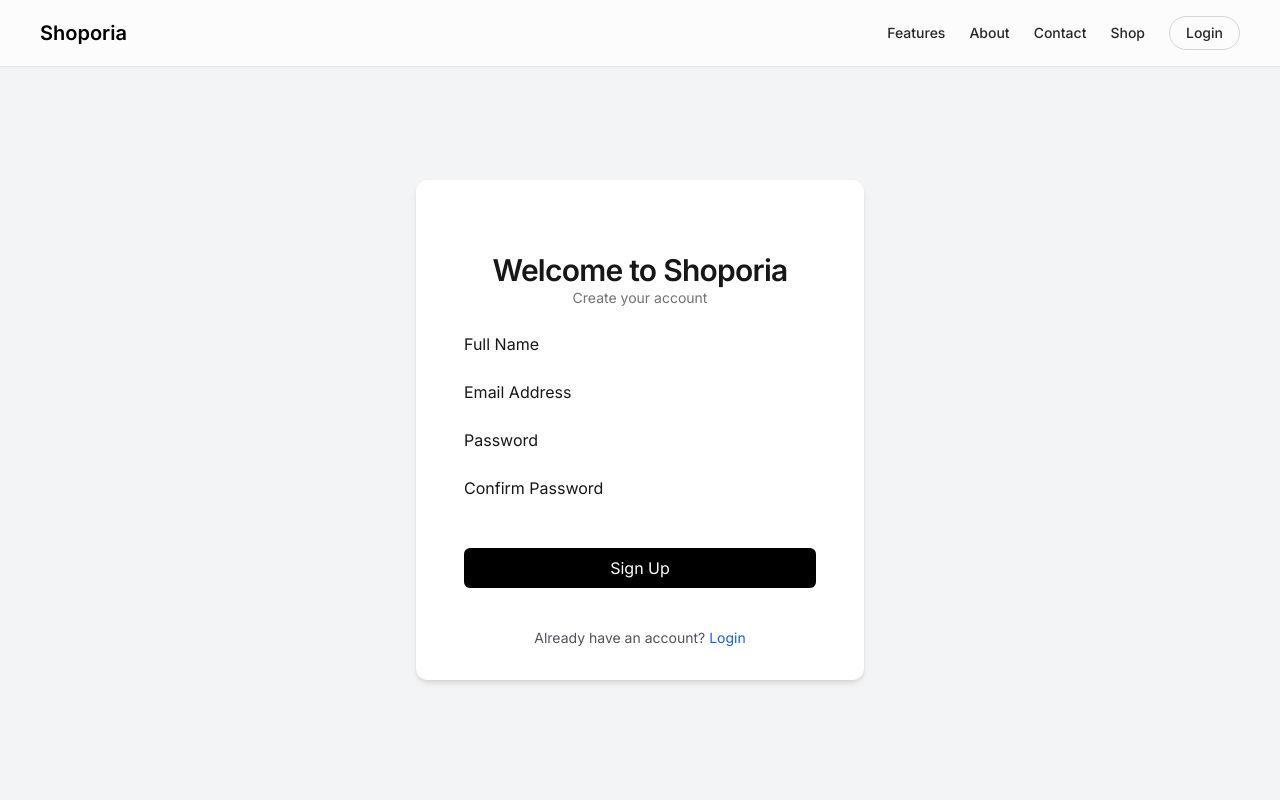
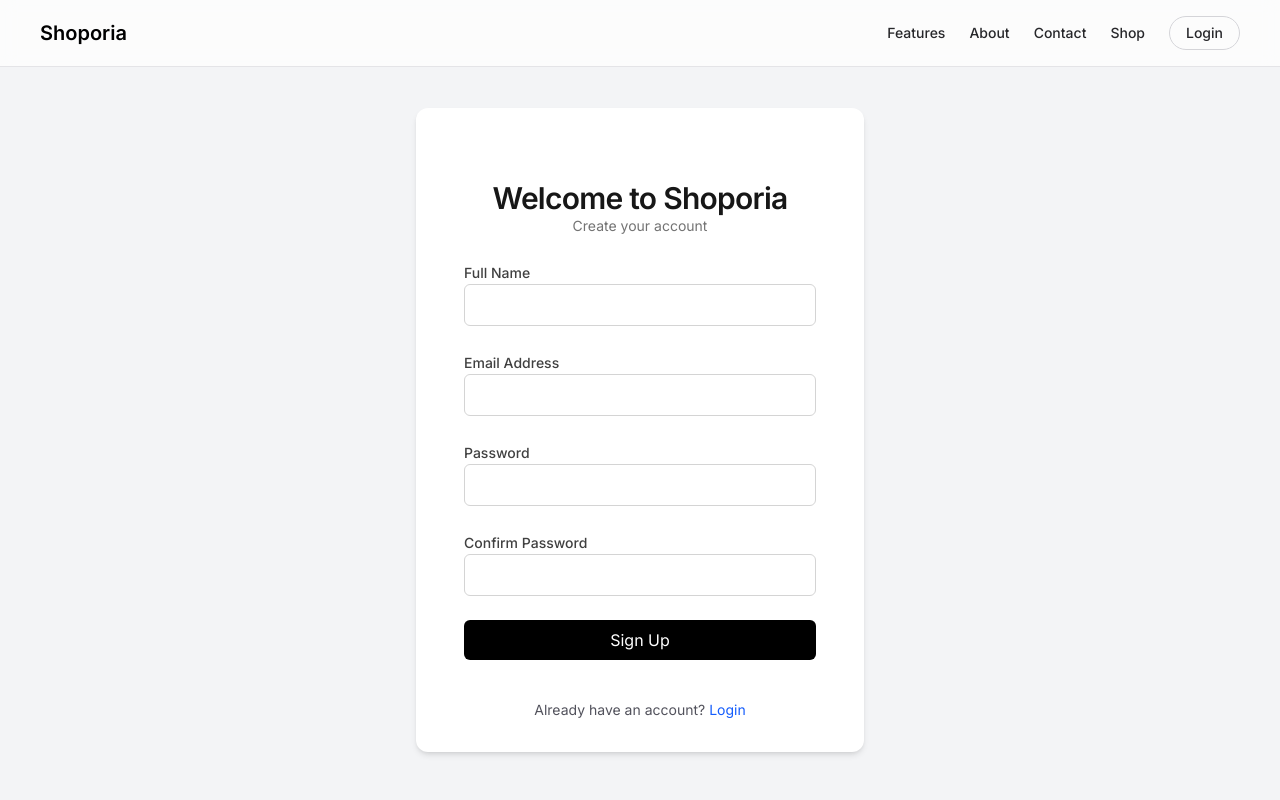
Before and after one commit to B-Acharekar/shoporia, a Next.js app: page /register in a window 1280 px wide. Shown: the top 800 px of the page. Built offline with nearby package versions, Linux system fonts and the light colour scheme.

Commit message:
feat(auth): add Google OAuth login with NextAuth

```diff
--- a/src/components/AuthForm.tsx
+++ b/src/components/AuthForm.tsx
@@ -64,25 +64,25 @@ const AuthForm: React.FC<AuthFormProps> = ({ type }) => {
 
       {type === 'register' && (
         <div className="space-y-1">
-          <label htmlFor="name">Full Name</label>
-          <input type="text" name="name" id="name" value={formData.name} onChange={handleInputChange} required />
+          <label htmlFor="name" className="text-sm font-medium text-neutral-700">Full Name</label>
+          <input type="text" name="name" id="name" value={formData.name} onChange={handleInputChange} required className="w-full px-3 py-2 border border-neutral-300 rounded-md bg-white focus:ring-black focus:outline-none transition" />
         </div>
       )}
 
       <div className="space-y-1">
-        <label htmlFor="email">Email Address</label>
-        <input type="email" name="email" id="email" value={formData.email} onChange={handleInputChange} required />
+        <label htmlFor="email" className="text-sm font-medium text-neutral-700">Email Address</label>
+        <input type="email" name="email" id="email" value={formData.email} onChange={handleInputChange} required className="w-full px-3 py-2 border border-neutral-300 rounded-md bg-white focus:ring-black focus:outline-none transition" />
       </div>
 
       <div className="space-y-1">
-        <label htmlFor="password">Password</label>
-        <input type="password" name="password" id="password" value={formData.password} onChange={handleInputChange} required />
+        <label htmlFor="password" className="text-sm font-medium text-neutral-700">Password</label>
+        <input type="password" name="password" id="password" value={formData.password} onChange={handleInputChange} required className="w-full px-3 py-2 border border-neutral-300 rounded-md bg-white focus:ring-black focus:outline-none transition" />
       </div>
 
       {type === 'register' && (
         <div className="space-y-1">
-          <label htmlFor="confirmPassword">Confirm Password</label>
-          <input type="password" name="confirmPassword" id="confirmPassword" value={formData.confirmPassword} onChange={handleInputChange} required />
+          <label htmlFor="confirmPassword" className="text-sm font-medium text-neutral-700">Confirm Password</label>
+          <input type="password" name="confirmPassword" id="confirmPassword" value={formData.confirmPassword} onChange={handleInputChange} required className="w-full px-3 py-2 border border-neutral-300 rounded-md bg-white focus:ring-black focus:outline-none transition" />
         </div>
       )}
 
@@ -96,7 +96,7 @@ const AuthForm: React.FC<AuthFormProps> = ({ type }) => {
       {type === 'login' && (
         <button
           type="button"
-          onClick={() => signIn("google")}
+          onClick={() => signIn("google", { callbackUrl: "/shop" })}
           className="w-full mt-4 bg-red-500 text-white py-2 rounded-md hover:bg-red-600"
         >
           Continue with Google
--- a/src/lib/authOptions.ts
+++ b/src/lib/authOptions.ts
@@ -36,6 +36,10 @@ const authOptions: AuthOptions = {
   },
 
   callbacks: {
+    async redirect({ url, baseUrl }) {
+      // Always go to /shop after login
+      return `${baseUrl}/shop`;
+    },
     async jwt({ token, user }: { token: JWT; user?: any }) {
       if (user) {
         token.role = user.role || "user";
```
